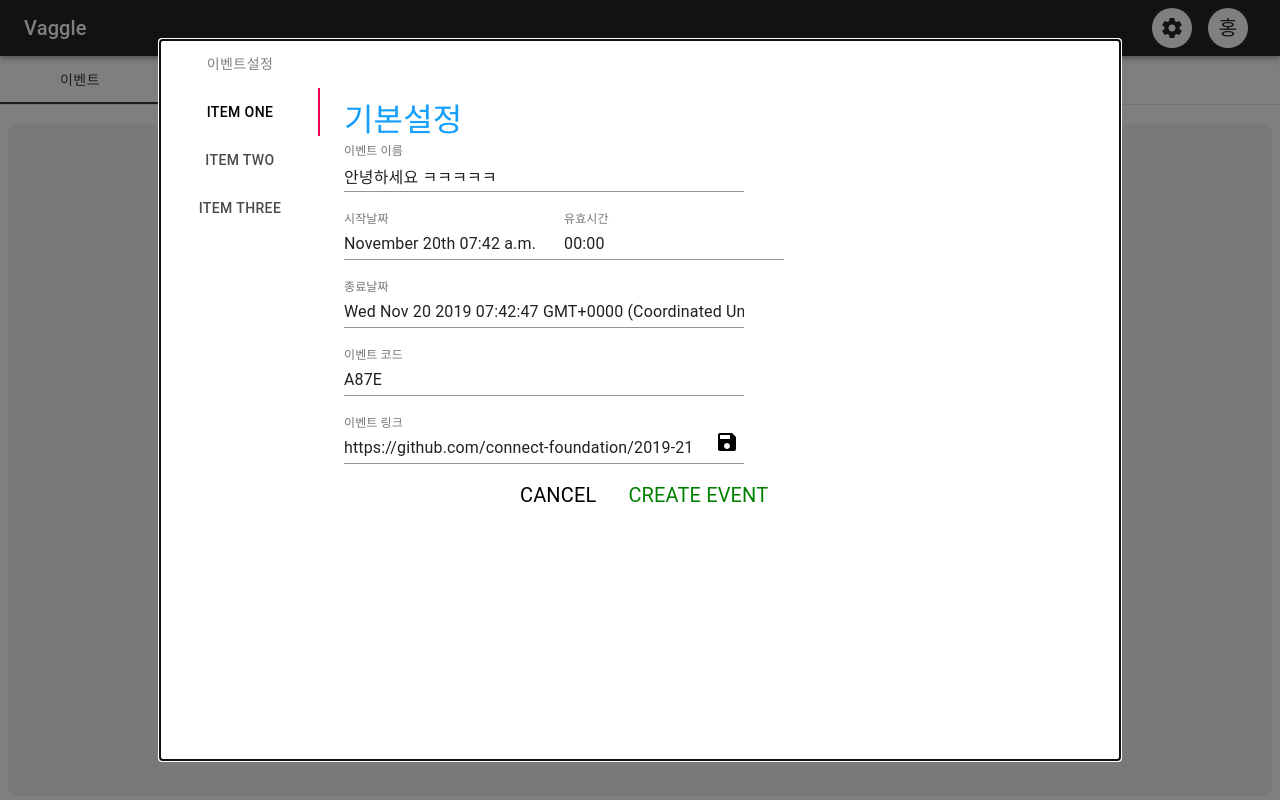
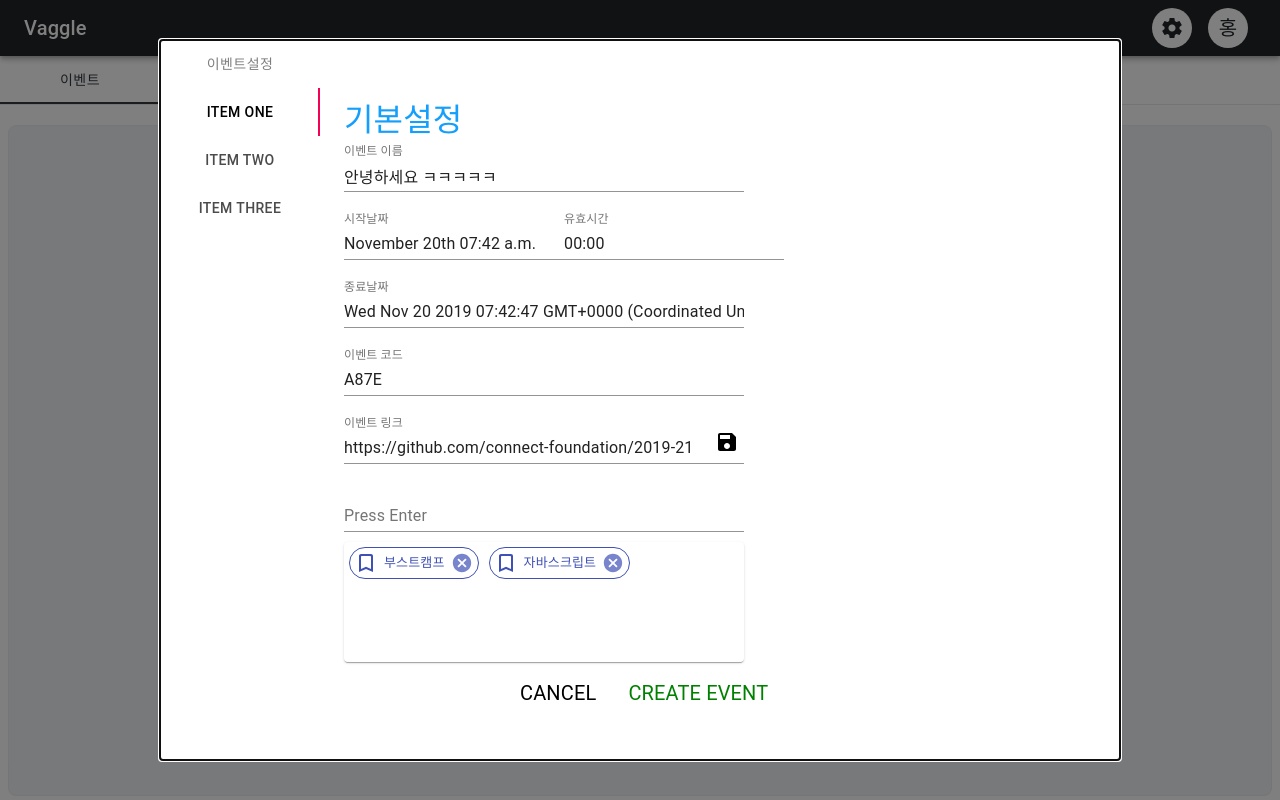
Before and after one commit to connect-foundation/2019-21, a React app in the folder frontend/host-app/: page / in a window 1280 px wide. Both pictures are taken after a click on the element "settings". Built offline with nearby package versions, Linux system fonts and the light colour scheme.

Commit message:
refactor: 모달을 닫는 handleClose 함수를 props를 이용해여 최하단 까지 전달하도록 props 설정
Header 컴포넌트 부터 ButtonField 컴포넌트 까지 handleClose를 props 전달로 내려서 버튼을 눌렀을 때 모달이 닫히도록 구현

```diff
--- a/frontend/host-app/src/components/EventSettingModal/EventSettingModal.js
+++ b/frontend/host-app/src/components/EventSettingModal/EventSettingModal.js
@@ -23,7 +23,7 @@ function EventSettingModal(props) {
 			onClose={props.handleClose}
 		>
 			<PopUpLayOutStyle>
-				<TabNavigation />
+				<TabNavigation handleClose={props.handleClose} />
 			</PopUpLayOutStyle>
 		</Modal>
 	);
--- a/frontend/host-app/src/components/EventSettingModal/EventSettingTab/ButtonField.js
+++ b/frontend/host-app/src/components/EventSettingModal/EventSettingTab/ButtonField.js
@@ -29,13 +29,11 @@ const CreateTextButton = styled.div`
 	margin: 1rem;
 `;
 
-function ButtonField({createEvent, onClose}) {
+function ButtonField({submit, onClose}) {
 	return (
 		<Container>
 			<CancelTextButton onClick={onClose}>CANCEL</CancelTextButton>
-			<CreateTextButton onClick={createEvent}>
-				CREATE EVENT
-			</CreateTextButton>
+			<CreateTextButton onClick={submit}>CREATE EVENT</CreateTextButton>
 		</Container>
 	);
 }
--- a/frontend/host-app/src/components/EventSettingModal/EventSettingTab/GeneralSetting/GeneralSetting.js
+++ b/frontend/host-app/src/components/EventSettingModal/EventSettingTab/GeneralSetting/GeneralSetting.js
@@ -1,4 +1,4 @@
-import React, { useReducer } from "react";
+import React, {useReducer} from "react";
 import styled from "styled-components";
 import TabHeader from "../TabHeader";
 import InputEventName from "./InputEventName";
@@ -6,6 +6,8 @@ import InputStartDate from "./InputStartDate";
 import EndDateField from "./EndDateField";
 import InputEventCode from "./InputEventCode";
 import InputEventLink from "./InputEventLink";
+import InputHashTag from "./InputHashTag";
+import HashTagsField from "./HashTagsField";
 import {
 	initialGeneralState,
 	generalSettingReducer,
@@ -18,7 +20,7 @@ const PopUpLayOutStyle = styled.div`
 	background-color: white;
 `;
 
-export default function GeneralSetting() {
+export default function GeneralSetting({handleClose}) {
 	console.log("general");
 	const [generalSettingState, dispatch] = useReducer(
 		generalSettingReducer,
@@ -61,24 +63,24 @@ export default function GeneralSetting() {
 		});
 	};
 
-	// const reset = () => {
-	// 	handleClose();
-	// 	dispatchModalState({
-	// 		type: "reset",
-	// 	});
-	// };
+	const reset = () => {
+		handleClose();
+		dispatch({
+			type: "reset",
+		});
+	};
 
-	// const sendData = () => {
-	// 	console.log(modalState);
-	// 	reset();
-	// };
-	console.log(hashTags, generalSettingState);
-	// const updateHashTag = hashTagList => {
-	// 	dispatch({
-	// 		type: "updateHashTags",
-	// 		hashTags: hashTagList,
-	// 	});
-	// };
+	const sendData = () => {
+		console.log(generalSettingState);
+		reset();
+	};
+	const updateHashTag = hashTagList => {
+		dispatch({
+			type: "updateHashTags",
+			hashTags: hashTagList,
+		});
+	};
+
 	return (
 		<PopUpLayOutStyle>
 			<TabHeader type="general" />
@@ -86,12 +88,14 @@ export default function GeneralSetting() {
 			<InputStartDate
 				endDate={endDate}
 				startDate={startDate}
-				dispatch={{ setStartDate, setEndDate }}
+				dispatch={{setStartDate, setEndDate}}
 			/>
 			<EndDateField endDate={endDate} />
 			<InputEventCode eventCode={eventCode} dispatch={setEventCode} />
 			<InputEventLink eventLink={eventLink} />
-			<ButtonField />
+			<InputHashTag hashTags={hashTags} dispatch={updateHashTag} />
+			<HashTagsField hashTags={hashTags} dispatch={updateHashTag} />
+			<ButtonField submit={sendData} onClose={reset} />
 		</PopUpLayOutStyle>
 	);
 }
--- a/frontend/host-app/src/components/CreateEventModal/HashTagsField.js
+++ b/frontend/host-app/src/components/EventSettingModal/EventSettingTab/GeneralSetting/HashTagsField.js
@@ -7,25 +7,27 @@ import {BookmarkBorderRounded} from "@material-ui/icons";
 const MyPaper = styled(Paper)({
 	marginTop: 10,
 	overflowY: "auto",
-	width: 410,
+	height: 120,
+	width: 400,
 });
 
 const CustomChip = styled(Chip)({
 	margin: 5,
 });
 
-function HashTagField(props) {
+function HashTagsField(props) {
+	const {hashTags, dispatch} = props;
 	const handleDelete = hashTagToDelete => () => {
-		const deletedHashTagList = props.hashTags.filter(
+		const deletedHashTagList = hashTags.filter(
 			hashTag => hashTag.key !== hashTagToDelete.key,
 		);
 
-		props.dispatch(deletedHashTagList);
+		dispatch(deletedHashTagList);
 	};
 
 	return (
 		<MyPaper>
-			{props.hashTags.map(data => (
+			{hashTags.map(data => (
 				<CustomChip
 					icon={<BookmarkBorderRounded />}
 					color="primary"
@@ -39,4 +41,4 @@ function HashTagField(props) {
 	);
 }
 
-export default HashTagField;
+export default HashTagsField;
--- a/frontend/host-app/src/components/CreateEventModal/InputHashTag.js
+++ b/frontend/host-app/src/components/EventSettingModal/EventSettingTab/GeneralSetting/InputHashTag.js
@@ -6,11 +6,12 @@ import uuidv1 from "uuid/v1";
 const ENTER_KEY_CODE = 13;
 const CustomTextField = styled(TextField)({
 	marginTop: 20,
-	width: 410,
+	width: 400,
 });
 
 function InputHashTag(props) {
-	const prevHashTagList = props.hashTags;
+	const {hashTags, dispatch} = props;
+	const prevHashTagList = hashTags;
 	const addHashTag = event => {
 		if (event.keyCode === ENTER_KEY_CODE) {
 			const hashTag = {
@@ -19,14 +20,14 @@ function InputHashTag(props) {
 			};
 			const hashTagList = [...prevHashTagList, hashTag];
 
-			props.dispatch(hashTagList);
+			dispatch(hashTagList);
 			event.target.value = "";
 		}
 	};
 
 	return (
 		<CustomTextField
-			id="eventName"
+			id="inputHashTag"
 			label="Press Enter"
 			color="primary"
 			onKeyDown={addHashTag}
--- a/frontend/host-app/src/components/EventSettingModal/EventSettingTab/TabNavigation.js
+++ b/frontend/host-app/src/components/EventSettingModal/EventSettingTab/TabNavigation.js
@@ -19,10 +19,8 @@ function allyProps(index) {
 	};
 }
 
-export default function TabNavigation() {
-	const GENERAL = 1;
-	const ADVANCE = 2;
-	const [value, setValue] = React.useState(GENERAL);
+export default function TabNavigation({handleClose}) {
+	const [value, setValue] = React.useState(1);
 
 	const handleChange = (event, newValue) => {
 		setValue(newValue);
@@ -42,16 +40,14 @@ export default function TabNavigation() {
 				<CustomTab label="Item Two" {...allyProps(1)} />
 				<CustomTab label="Item Three" {...allyProps(2)} />
 			</Tabs>
-			{value === GENERAL && (
-				<TabContent value={value} index={1}>
-					<GeneralSetting />
-				</TabContent>
-			)}
-			{value === ADVANCE && (
-				<TabContent value={value} index={2}>
-					<GeneralSetting />
-				</TabContent>
-			)}
+
+			<TabContent value={value} index={1}>
+				<GeneralSetting handleClose={handleClose} />
+			</TabContent>
+
+			<TabContent value={value} index={2}>
+				<div>ㅁㅇㄴㄹㄴㅇㄹ</div>
+			</TabContent>
 		</MyContainer>
 	);
 }
--- a/frontend/host-app/src/components/EventSettingModal/settingReducer/settingReducer.js
+++ b/frontend/host-app/src/components/EventSettingModal/settingReducer/settingReducer.js
@@ -3,10 +3,7 @@ const initialGeneralState = {
 	eventName: "안녕하세요 ㅋㅋㅋㅋㅋ",
 	startDate: new Date(),
 	endDate: new Date(),
-	hashTags: [
-		{ key: "sadfsadf", label: "부스트캠프" },
-		{ key: "asdfuuu", label: "자바스크립트" },
-	],
+	hashTags: [{key: "sadfsadf", label: "부스트캠프"}, {key: "asdfuuu", label: "자바스크립트"}],
 	eventLink: "https://github.com/connect-foundation/2019-21",
 	eventCode: "A87E",
 };
@@ -14,22 +11,22 @@ const initialGeneralState = {
 const generalSettingReducer = (state, action) => {
 	switch (action.type) {
 		case "reset": {
-			return { ...initialGeneralState };
+			return {...initialGeneralState};
 		}
 		case "updateEventName": {
-			return { ...state, eventName: action.eventName };
+			return {...state, eventName: action.eventName};
 		}
 		case "updateStartDate": {
-			return { ...state, startDate: action.startDate };
+			return {...state, startDate: action.startDate};
 		}
 		case "updateEndDate": {
-			return { ...state, endDate: action.endDate };
+			return {...state, endDate: action.endDate};
 		}
 		case "updateHashTags": {
-			return { ...state, hashTags: action.hashTags };
+			return {...state, hashTags: action.hashTags};
 		}
 		case "updateEventCode": {
-			return { ...state, eventCode: action.eventCode };
+			return {...state, eventCode: action.eventCode};
 		}
 		default: {
 			throw new Error(`unexpected action.type: ${action.type}`);
@@ -37,4 +34,4 @@ const generalSettingReducer = (state, action) => {
 	}
 };
 
-export { initialGeneralState, generalSettingReducer };
+export {initialGeneralState, generalSettingReducer};
```
